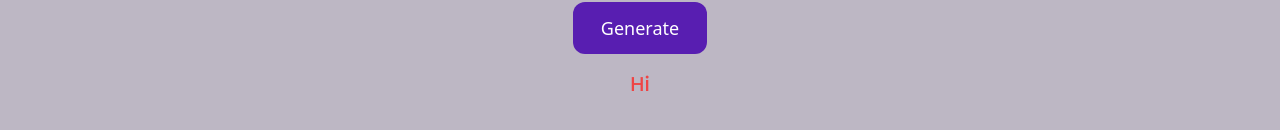
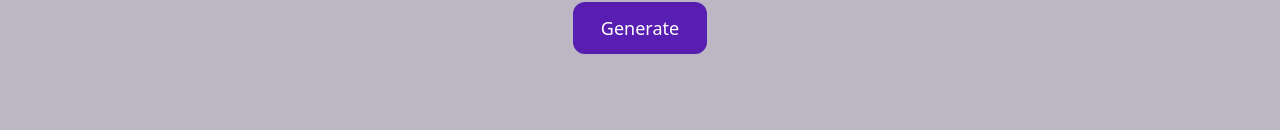
Before and after one commit to gurusaranm0025/pdf-to-audio, a React (Vite) app in the folder frontend/: page / in a window 1280 px wide. Shown: the part 298-428 px from the top of the page. Built offline with nearby package versions, Linux system fonts and the light colour scheme.

Commit message:
Fixed: Error state management

```diff
--- a/frontend/src/App.tsx
+++ b/frontend/src/App.tsx
@@ -6,7 +6,7 @@ function App() {
   const [loading, setLoading] = useState<boolean>(false)
   const [fileInfo, setFileInfo] = useState({ 'name': '', size: 0 })
   const [audioURL, setAudioURL] = useState('')
-  const [error, setError] = useState({ isError: true, error: 'Hi' })
+  const [error, setError] = useState({ isError: false, error: '' })
 
   const handleFileChange = (e: React.ChangeEvent<HTMLInputElement>) => {
     const file = e.target.files?.[0]
```
